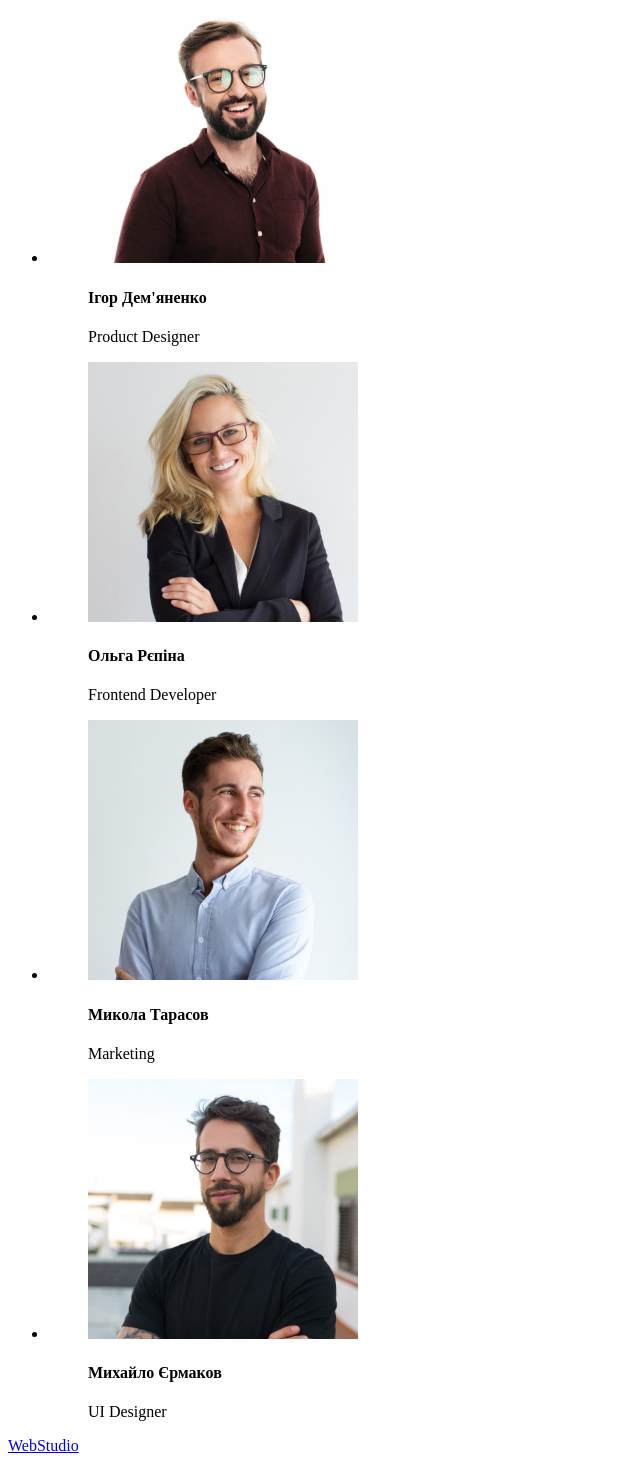
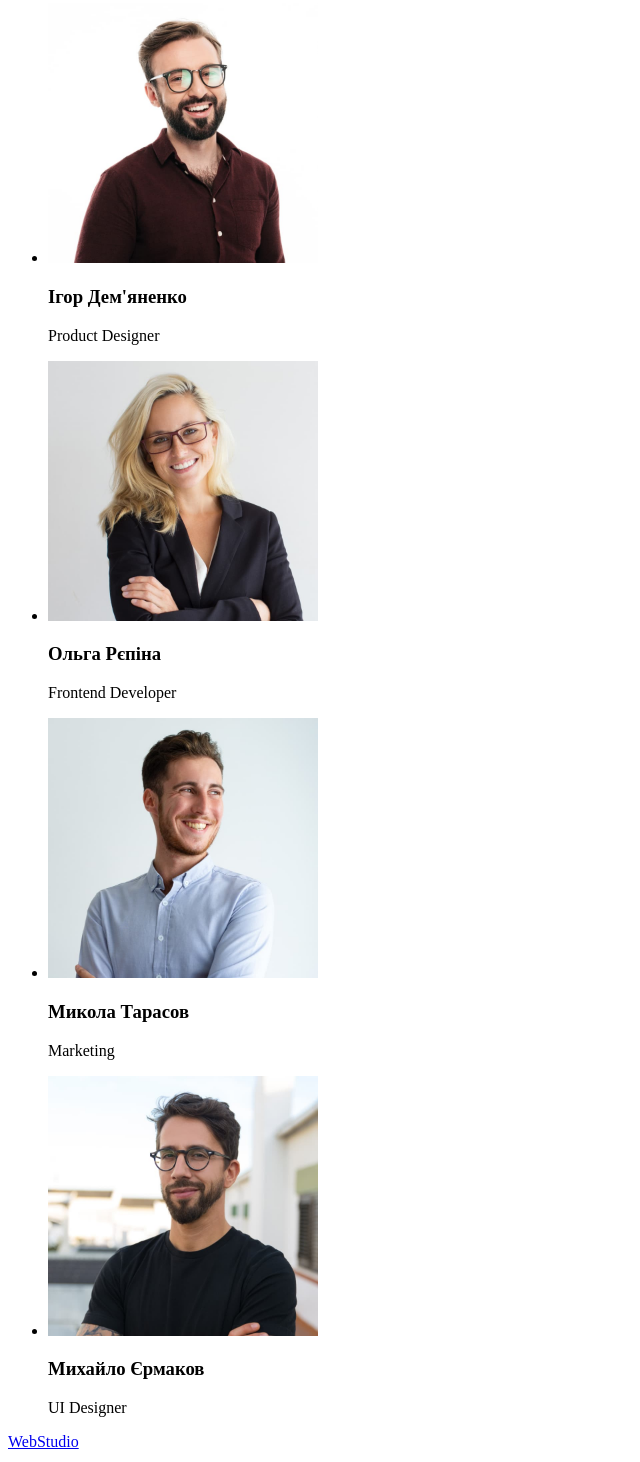
Before and after one commit to alisaromantsova/goit-markup-hw-01, a plain HTML site: page index.html in a window 1280 px wide. Shown: the part 1618-3080 px from the top of the page, without its empty margins (0-640 px from the left). Drawn offline with Linux system fonts and the light colour scheme.

Commit message:
без фигур

```diff
--- a/index.html
+++ b/index.html
@@ -67,40 +67,24 @@
             <h2>Наша команда</h2>
             <ul>
                 <li>
-                    <figure>
                     <img src="./img/manthree.jpg" alt="Ігор Дем'яненко" width="270">
-                        <figcaption>
-                            <h4>Ігор Дем'яненко</h4>
+                    <h3>Ігор Дем'яненко</h3>
                     <p>Product Designer</p>
-                        </figcaption>
-                    </figure>
                 </li>
                 <li>
-                    <figure>
                     <img src="./img/woman.jpg" alt="Ольга Рєпіна" width="270">
-                        <figcaption>
-                            <h4>Ольга Рєпіна</h4>
+                    <h3>Ольга Рєпіна</h3>
                     <p>Frontend Developer</p>
-                        </figcaption>
-                    </figure>
                 </li>
                 <li>
-                    <figure>
                     <img src="./img/manone.jpg" alt="Микола Тарасов" width="270">
-                        <figcaption>
-                            <h4>Микола Тарасов</h4>
+                    <h3>Микола Тарасов</h3>
                     <p>Marketing</p>
-                        </figcaption>
-                    </figure>
                 </li>
                 <li>
-                    <figure>
                     <img src="./img/mantwo.jpg" alt="Михайло Єрмаков" width="270">
-                        <figcaption>
-                            <h4>Михайло Єрмаков</h4>
+                    <h3>Михайло Єрмаков</h3>
                     <p>UI Designer</p>
-                        </figcaption>
-                    </figure>
                 </li>
             </ul>
         </section>
```
Lines whose indentation alone changed are shown as unchanged.
